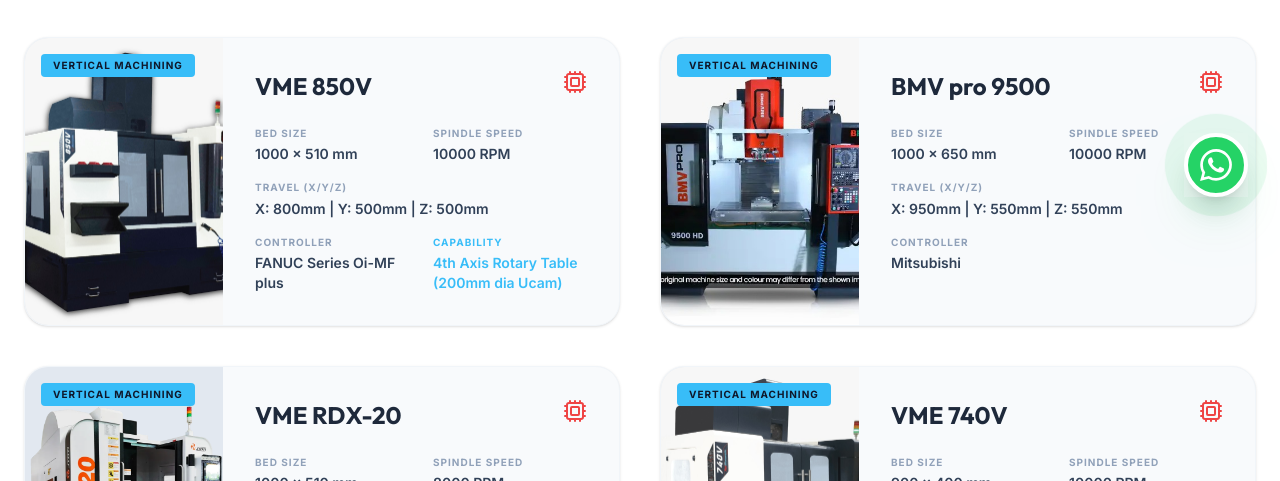
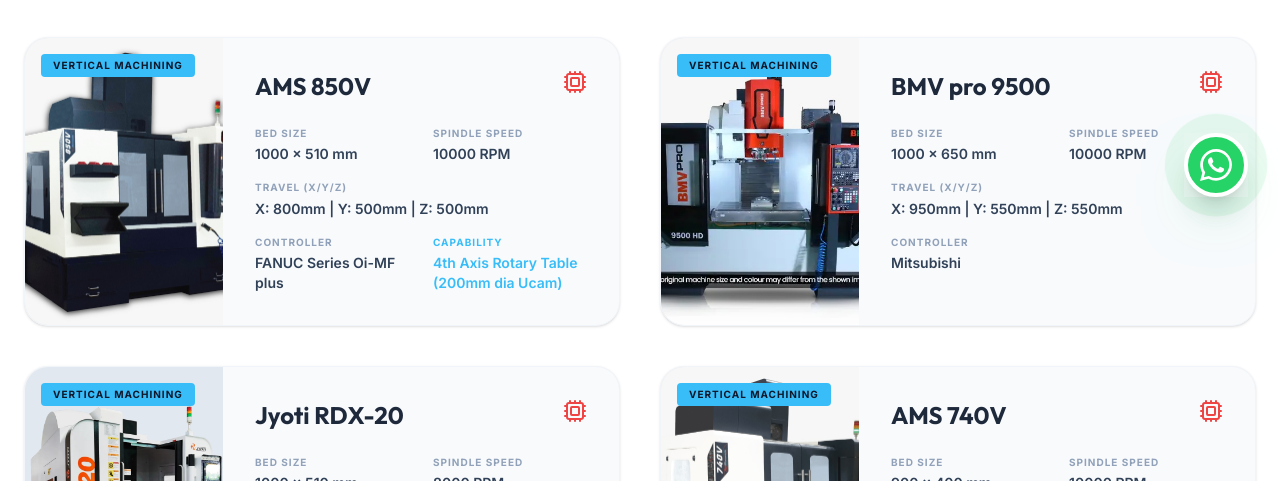
Before and after one commit to SrihariSeenivasan/Vivegan, a Next.js app: page /facility in a window 1280 px wide. Shown: the part 571-1052 px from the top of the page. Built offline with nearby package versions, Linux system fonts and the light colour scheme.

Commit message:
change in facility about the machine name

```diff
--- a/src/app/facility/page.tsx
+++ b/src/app/facility/page.tsx
@@ -7,7 +7,7 @@
 
 const machines = [
   {
-    name: "VME 850V",
+    name: "AMS 850V",
     type: "Vertical Machining",
     bed: "1000 x 510 mm",
     travel: "X: 800mm | Y: 500mm | Z: 500mm",
@@ -26,7 +26,7 @@
     image: "/machines/bmvpro9500.jpeg"
   },
   {
-    name: "VME RDX-20",
+    name: "Jyoti RDX-20",
     type: "Vertical Machining",
     bed: "1000 x 510 mm",
     travel: "X: 800mm | Y: 500mm | Z: 500mm",
@@ -35,7 +35,7 @@
     image: "/machines/vmcRDX20.webp"
   },
   {
-    name: "VME 740V",
+    name: "AMS 740V",
     type: "Vertical Machining",
     bed: "900 x 400 mm",
     travel: "X: 750mm | Y: 470mm | Z: 400mm",
```
